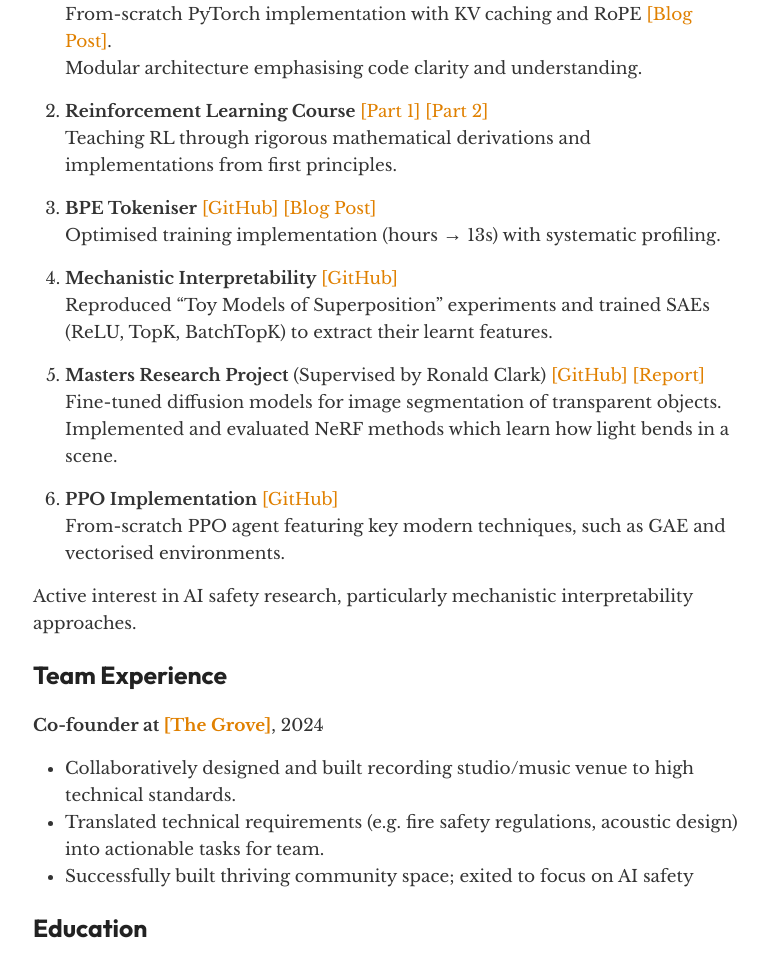
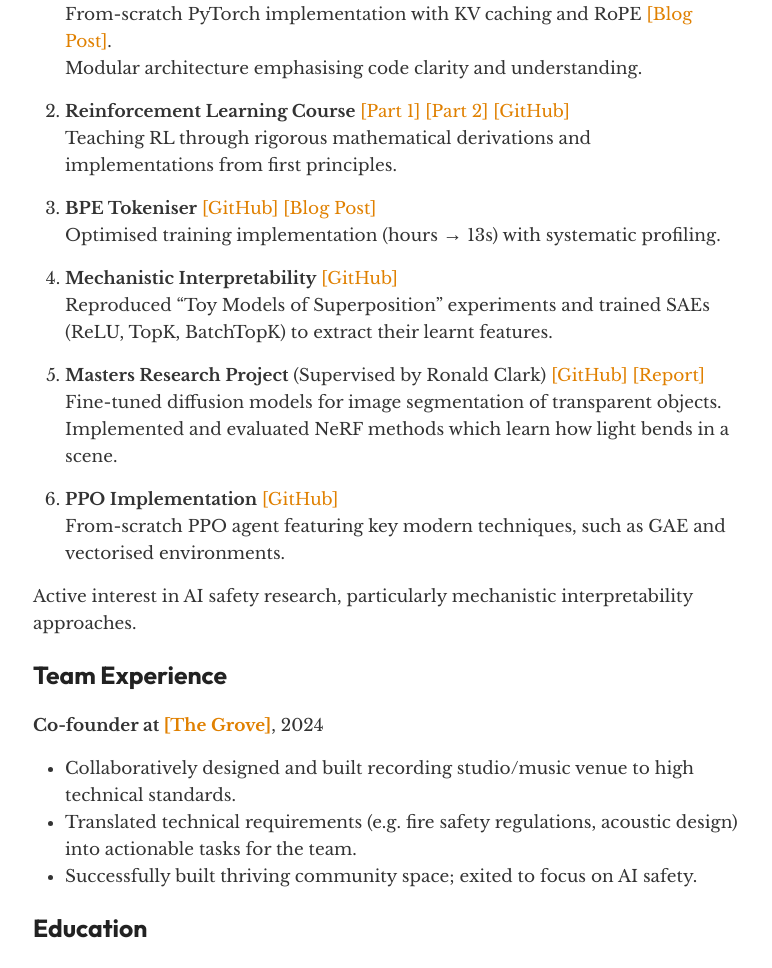
Before and after one commit to xycoord/xycoord.github.io, a Jekyll site: the page built from CV.md, in a window 1280 px wide. Shown: the part 1014-1982 px from the top of the page, without its empty margins (253-1025 px from the left). Built offline with Jekyll 4.4.1, drawn with Linux system fonts in a browser that asks for light colours; some web fonts are replaced.

Commit message:
Minor CV updates

```diff
--- a/CV.md
+++ b/CV.md
@@ -41,7 +41,7 @@ All independently designed and implemented:
   From-scratch PyTorch implementation with KV caching and RoPE [[Blog Post]](https://loganthomson.com/RoPE/).
   Modular architecture emphasising code clarity and understanding.
 
-2. **Reinforcement Learning Course** [[Part 1]](https://colab.research.google.com/drive/1Lm_TI-Vrzai-WZQeZL3o7US07vVKWXlQ) [[Part 2]](https://colab.research.google.com/drive/1UULTQYnymQOpa7nuaw6mDXnvWRV9R_2y)
+2. **Reinforcement Learning Course** [[Part 1]](https://colab.research.google.com/drive/1Lm_TI-Vrzai-WZQeZL3o7US07vVKWXlQ) [[Part 2]](https://colab.research.google.com/drive/1UULTQYnymQOpa7nuaw6mDXnvWRV9R_2y) [[GitHub]](https://github.com/xycoord/deep-rl-course)
   Teaching RL through rigorous mathematical derivations and implementations from first principles.
 
 3. **BPE Tokeniser** [[GitHub]](https://github.com/xycoord/Language-Modelling/tree/main/src/lm_tokenizers) [[Blog Post]](https://loganthomson.com/Optimising-BPE/)
@@ -62,8 +62,8 @@ Active interest in AI safety research, particularly mechanistic interpretability
 ## Team Experience
 **Co-founder at [[The Grove]](https://thegrovenotts.co.uk)**, 2024
 - Collaboratively designed and built recording studio/music venue to high technical standards.
-- Translated technical requirements (e.g. fire safety regulations, acoustic design) into actionable tasks for team.
-- Successfully built thriving community space; exited to focus on AI safety
+- Translated technical requirements (e.g. fire safety regulations, acoustic design) into actionable tasks for the team.
+- Successfully built thriving community space; exited to focus on AI safety.
 
 ## Education
 
```
